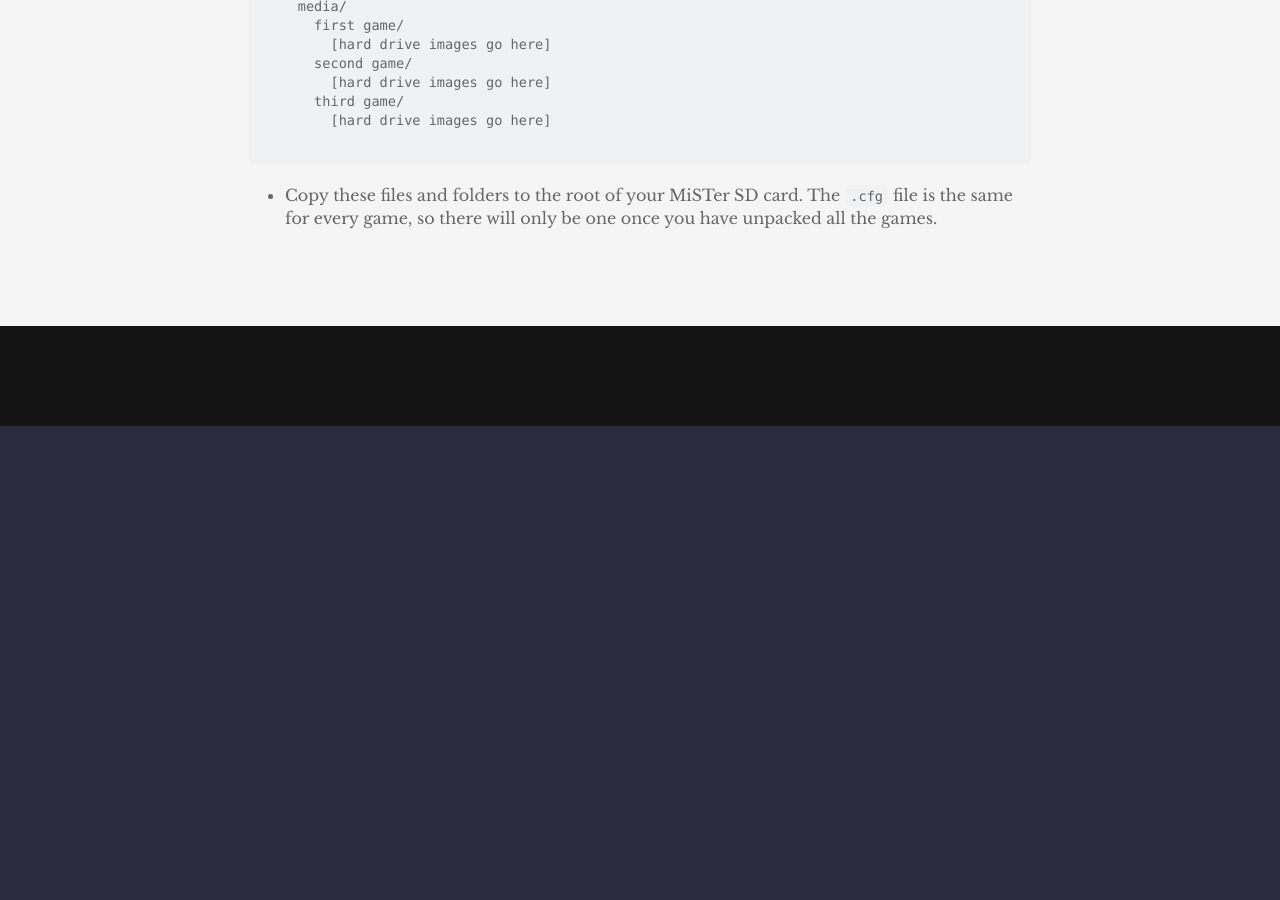
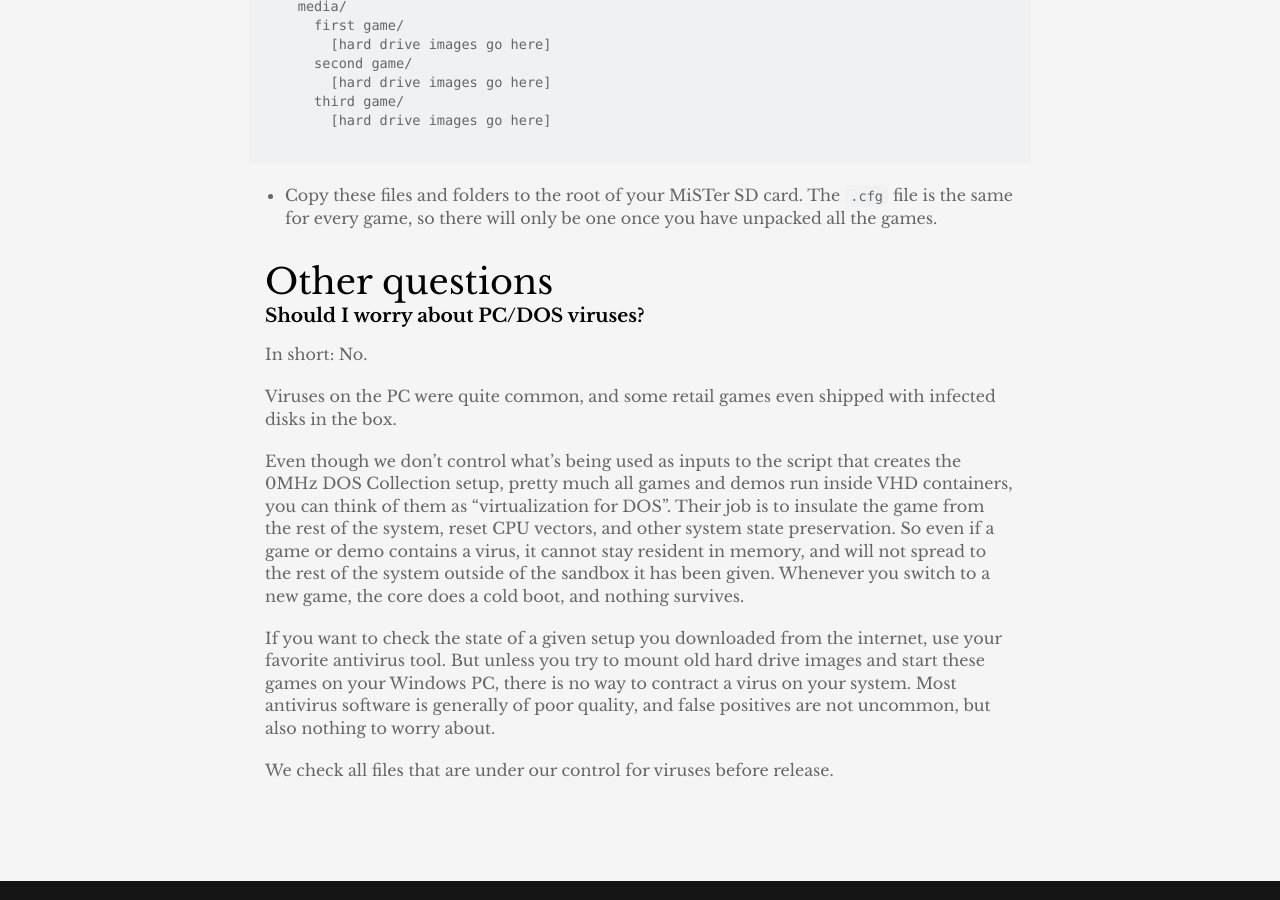
Before and after one commit to 0mhz-net/0mhz-net.github.io, a Jekyll site: the page built from docs.md, in a window 1280 px wide and 900 px high, scrolled down 1414 px. Built offline with Jekyll 4.4.1, drawn with Linux system fonts in a browser that asks for light colours; before the commit the page ends 1840 px from its top, so only the background shows below that.

Commit message:
Add an explanation of why viruses are not an issue with this setup, even though they are unlikely to be real

````diff
--- a/docs.md
+++ b/docs.md
@@ -59,3 +59,17 @@ games/
 
 ```
 * Copy these files and folders to the root of your MiSTer SD card. The `.cfg` file is the same for every game, so there will only be one once you have unpacked all the games.
+
+## Other questions
+
+### Should I worry about PC/DOS viruses?
+
+In short: No.
+
+Viruses on the PC were quite common, and some retail games even shipped with infected disks in the box.
+
+Even though we don't control what's being used as inputs to the script that creates the 0MHz DOS Collection setup, pretty much all games and demos run inside VHD containers, you can think of them as "virtualization for DOS". Their job is to insulate the game from the rest of the system, reset CPU vectors, and other system state preservation. So even if a game or demo contains a virus, it cannot stay resident in memory, and will not spread to the rest of the system outside of the sandbox it has been given. Whenever you switch to a new game, the core does a cold boot, and nothing survives.
+
+If you want to check the state of a given setup you downloaded from the internet, use your favorite antivirus tool. But unless you try to mount old hard drive images and start these games on your Windows PC, there is no way to contract a virus on your system. Most antivirus software is generally of poor quality, and false positives are not uncommon, but also nothing to worry about.
+
+We check all files that are under our control for viruses before release.
````
